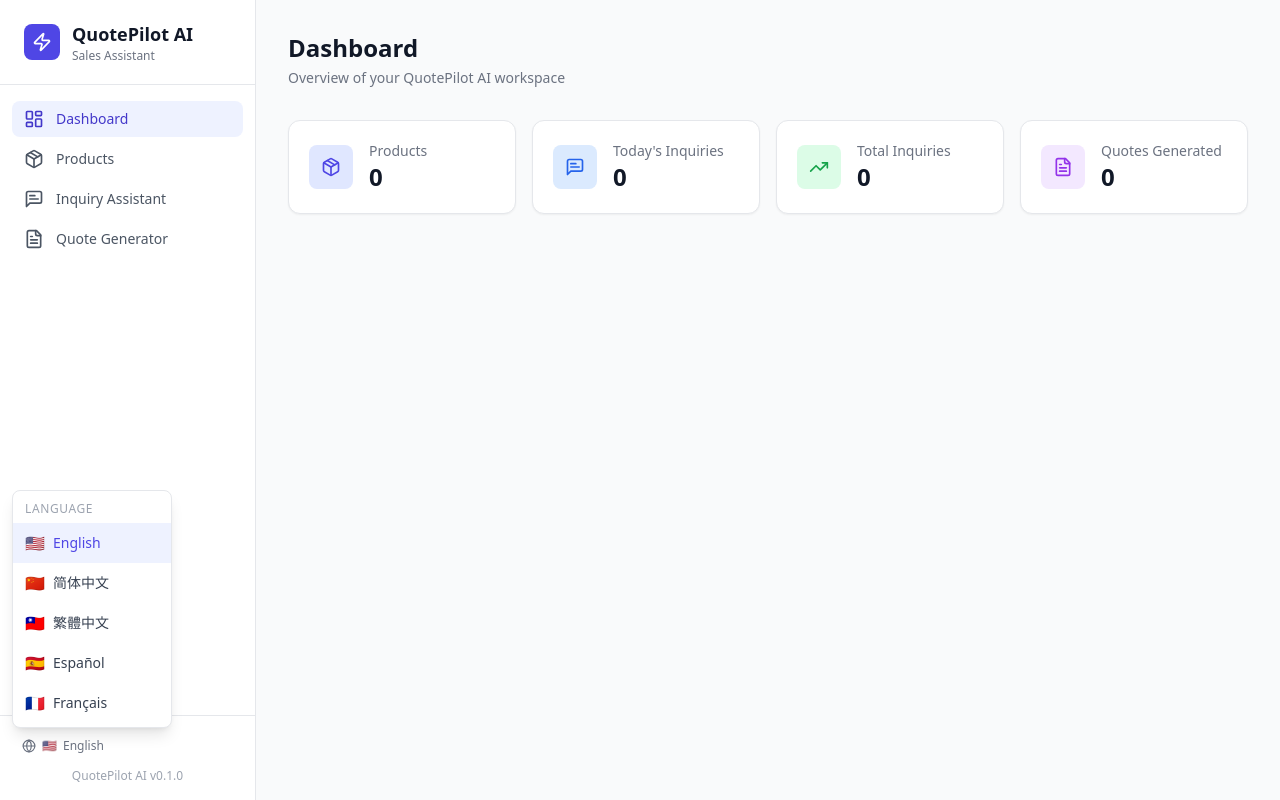
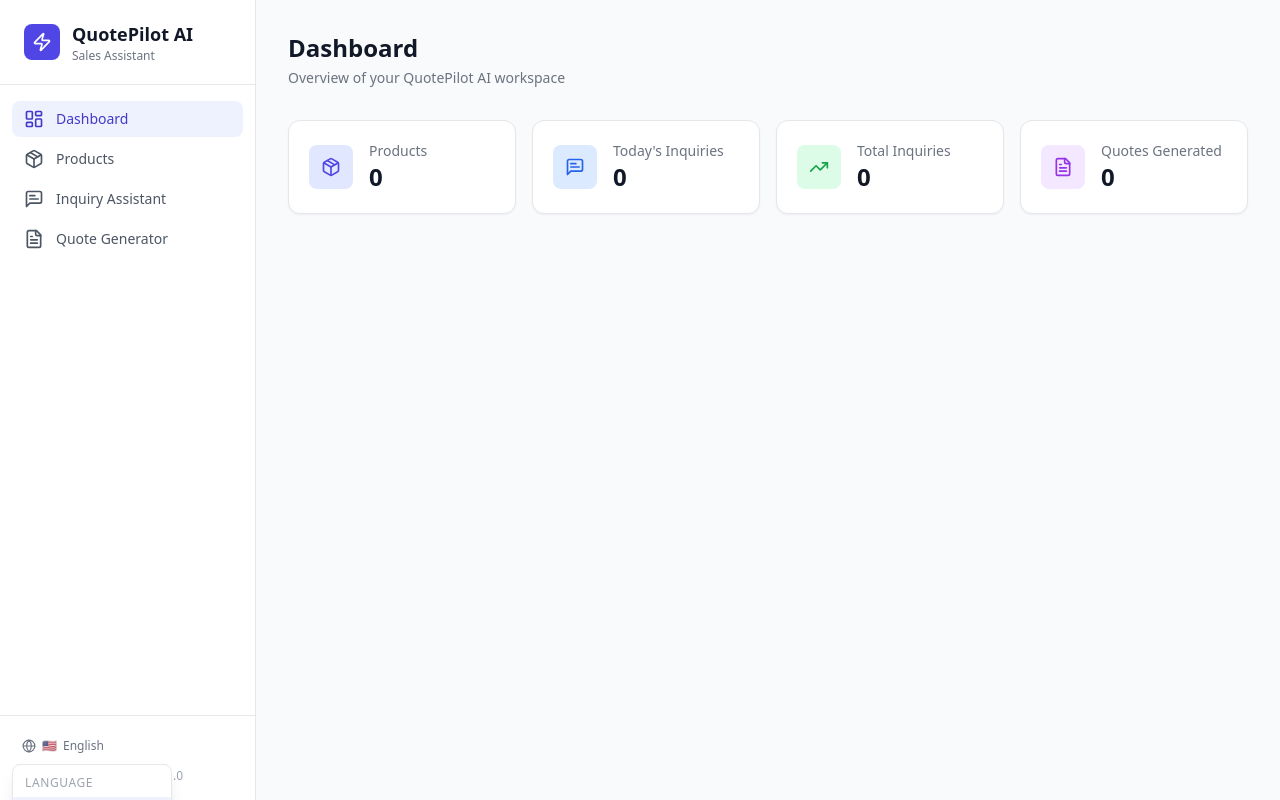
Before and after one commit to hohenghe/Quotepilot-ai, a Next.js app in the folder frontend/: page / in a window 1280 px wide. Both pictures are taken after a click on the button "Language". Built offline with nearby package versions, Linux system fonts and the light colour scheme.

Commit message:
fix: language dropdown opens downward to avoid clipping

```diff
--- a/frontend/src/components/LanguageSwitcher.tsx
+++ b/frontend/src/components/LanguageSwitcher.tsx
@@ -41,7 +41,7 @@
       </button>
 
       {open && (
-        <div className="absolute bottom-full left-0 mb-1 w-40 bg-white border border-gray-200 rounded-lg shadow-lg z-50 py-1">
+        <div className="absolute top-full left-0 mt-1 w-40 bg-white border border-gray-200 rounded-lg shadow-lg z-50 py-1">
           <p className="px-3 py-1.5 text-xs text-gray-400 font-medium uppercase tracking-wider">
             {t.language.switch}
           </p>
```
